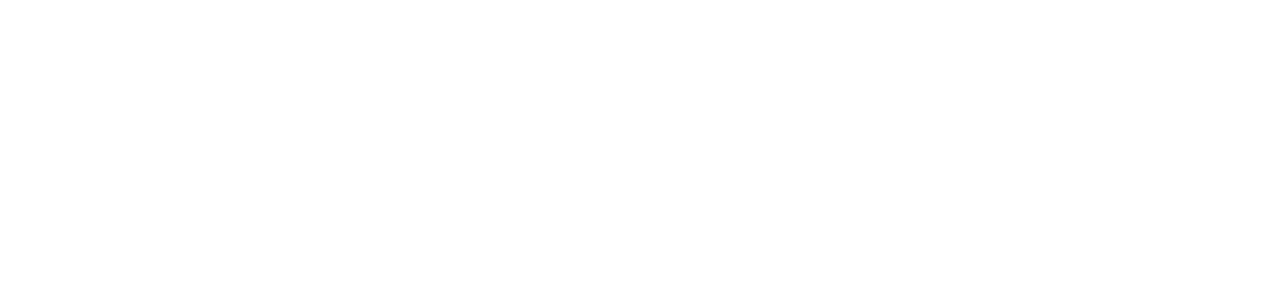
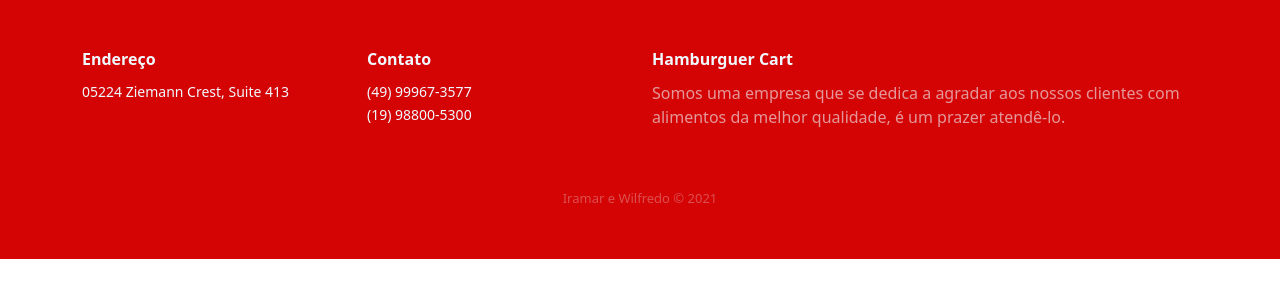
Before and after one commit to iramarvasquez/hamburger-cart, an Angular app: page /footer in a window 1280 px wide. Before the commit this address led to /. Shown: the top 300 px of the page. Built offline with nearby package versions, Linux system fonts and the light colour scheme.

Commit message:
modoficação da pagina principal

```diff
--- a/src/app/app-routing.module.ts
+++ b/src/app/app-routing.module.ts
@@ -1,13 +1,17 @@
 import { NgModule } from '@angular/core';
 import { RouterModule, Routes } from '@angular/router';
 import { CartComponent } from './components/cart/cart.component';
+import { FooterComponent } from './components/footer/footer.component';
 import { InterfaceComponent } from './components/interface/interface.component';
 import { ProductsComponent } from './components/products/products.component';
+
+
 
 const routes: Routes = [
   { path: '', component: InterfaceComponent},
   { path: 'products', component: ProductsComponent},
   { path: 'carrito', component: CartComponent},
+  { path: 'footer', component: FooterComponent},
 ];
 
 @NgModule({
--- /dev/null
+++ b/src/app/components/footer/footer.component.css
@@ -0,0 +1,91 @@
+
+
+.footer-dark {
+    padding:50px 0;
+    color:#f0f9ff;
+    background-color: rgb(212, 4, 4);
+  }
+
+  .footer-dark h3 {
+    margin-top:0;
+    margin-bottom:12px;
+    font-weight:bold;
+    font-size:16px;
+  }
+
+  .footer-dark ul {
+    padding:0;
+    list-style:none;
+    line-height:1.6;
+    font-size:14px;
+    margin-bottom:0;
+  }
+
+  .footer-dark ul a {
+    color:inherit;
+    text-decoration:none;
+    opacity:0.6;
+  }
+
+  .footer-dark ul a:hover {
+    opacity:0.8;
+  }
+
+  @media (max-width:767px) {
+    .footer-dark .item:not(.social) {
+      text-align:center;
+      padding-bottom:20px;
+    }
+  }
+
+  .footer-dark .item.text {
+    margin-bottom:36px;
+  }
+
+  @media (max-width:767px) {
+    .footer-dark .item.text {
+      margin-bottom:0;
+    }
+  }
+
+  .footer-dark .item.text p {
+    opacity:0.6;
+    margin-bottom:0;
+  }
+
+  .footer-dark .item.social {
+    text-align:center;
+  }
+
+  @media (max-width:991px) {
+    .footer-dark .item.social {
+      text-align:center;
+      margin-top:20px;
+    }
+  }
+
+  .footer-dark .item.social > a {
+    font-size:20px;
+    width:36px;
+    height:36px;
+    line-height:36px;
+    display:inline-block;
+    text-align:center;
+    border-radius:50%;
+    box-shadow:0 0 0 1px rgba(255,255,255,0.4);
+    margin:0 8px;
+    color:#fff;
+    opacity:0.75;
+  }
+
+  .footer-dark .item.social > a:hover {
+    opacity:0.9;
+  }
+
+  .footer-dark .copyright {
+    text-align:center;
+    padding-top:24px;
+    opacity:0.3;
+    font-size:13px;
+    margin-bottom:0;
+  }
--- /dev/null
+++ b/src/app/components/footer/footer.component.html
@@ -0,0 +1,28 @@
+<div class="footer-dark">
+    <footer>
+        <div class="container">
+            <div class="row">
+                <div class="col-sm-6 col-md-3 item">
+                    <h3>Endereço</h3>
+                    <ul>
+                        <li>05224 Ziemann Crest, Suite 413</li>
+
+                    </ul>
+                </div>
+                <div class="col-sm-6 col-md-3 item">
+                    <h3>Contato</h3>
+                    <ul>
+                        <li>(49) 99967-3577</li>
+                        <li>(19) 98800-5300</li>
+                    </ul>
+                </div>
+                <div class="col-md-6 item text">
+                    <h3>Hamburguer Cart</h3>
+                    <p>Somos uma empresa que se dedica a agradar aos nossos clientes com alimentos da melhor qualidade, é um prazer atendê-lo.</p>
+                </div>
+               <div class="col item social"></div>
+            </div>
+            <p class="copyright">Iramar e Wilfredo © 2021</p>
+        </div>
+    </footer>
+</div>
--- /dev/null
+++ b/src/app/components/footer/footer.component.ts
@@ -0,0 +1,15 @@
+import { Component, OnInit } from '@angular/core';
+
+@Component({
+  selector: 'app-footer',
+  templateUrl: './footer.component.html',
+  styleUrls: ['./footer.component.css']
+})
+export class FooterComponent implements OnInit {
+
+  constructor() { }
+
+  ngOnInit(): void {
+  }
+
+}
--- a/src/app/components/interface/interface.component.html
+++ b/src/app/components/interface/interface.component.html
@@ -11,9 +11,10 @@
             <h1>HAMBURGER</h1>
             <h2>PICK ME </h2>
 
-            <a href="/products" class="btn btn-danger" role="button" aria-pressed="true">FAÇA SEU PEDIDO</a>
+            <a href="/products" class="btn btn-outline-danger" role="button" aria-pressed="true">FAÇA SEU PEDIDO</a>
         </div>
 
     </article>
 
 </section>
+<app-footer></app-footer>
--- a/src/app/components/navbar/navbar.component.css
+++ b/src/app/components/navbar/navbar.component.css
@@ -1,16 +1,22 @@
 .bg-info {
     background:#fab829ef !important;
+    border-bottom:3px solid red;
 }
 
 .navbar-brand, .nav-link {
     color: red !important;
-    font-size: large;
+    font-size: 16px;
     font-weight: bolder;
+    font-family: 'Franklin Gothic Medium', 'Arial Narrow', Arial, sans-serif;
 }
 
-@media only screen and (min-width: 600px) {
+@media only screen and (min-width: 800px) {
     .navbar-toggler {
         display: none !important;
     }
+.nav-link:hover{
+
+    font-size: 17px;
+}
 
 }
--- a/src/app/components/navbar/navbar.component.html
+++ b/src/app/components/navbar/navbar.component.html
@@ -1,6 +1,6 @@
 <nav class="navbar navbar-expand-lg navbar-light bg-info">
     <div class="container">
-      <a routerLink="/" class="navbar-brand">Hamburger Cart</a>
+      <a routerLink="/" class="navbar-brand">Hamburger Pick Me</a>
       <button class="navbar-toggler" type="button" data-toggle="collapse" data-target="#navbarNav"
         aria-controls="navbarNav" aria-expanded="false" aria-label="Toggle navigation">
         <span class="navbar-toggler-icon"></span>
@@ -8,10 +8,10 @@
       <div class="collapse navbar-collapse justify-content-end" id="navbarNav">
         <ul class="navbar-nav">
           <li class="nav-item active">
-            <a routerLink="/" class="nav-link">HOME </a>
+            <a routerLink="/" class="nav-link">PAGINA PRINCIPAL</a>
           </li>
           <li class="nav-item">
-            <a routerLink="/cart" class="nav-link">CART </a>
+            <a routerLink="/cart" class="nav-link">CARRINHO</a>
           </li>
         </ul>
       </div>
--- a/src/app/components/products/products.component.html
+++ b/src/app/components/products/products.component.html
@@ -24,7 +24,7 @@
                     <!-- onchange="UpdateCost()" onchange="UpdateCost()" -->
                     <div class="text-muted">R${{ price.tomate }}/pick
                         <select id="qty_0" class="weight" name="tomate.quantity" [(ngModel)]="order.tomate.quantity" (click)="updateCost()">
-                            <option value="1" selected="selected">
+                            <option value="1" selected="selected" >
                                 Normal
                             </option>
                             <option value="2">
@@ -51,7 +51,7 @@
 
                     <!-- onchange="UpdateCost()" onchange="UpdateCost()" -->
                     <div class="text-muted">R${{ price.tomate }}/pick
-                        <select id="qty_0" class="weight" name="cebola.quantity" [(ngModel)]="order.cebola.quantity" (click)="updateCost()">
+                        <select id="qty_0" class="weight" name="cebola.quantity" [(ngModel)]="order.cebola.quantity"  (click)="updateCost()">
                             <option value="1" selected="selected">
                                 Normal
                             </option>
--- a/src/app/components/products/products.component.ts
+++ b/src/app/components/products/products.component.ts
@@ -19,8 +19,8 @@ export class ProductsComponent implements OnInit {
     alface: "0.52"
   }
   order: any  ={
-    tomate: {
-      selected: false,
+      tomate: {
+      selected: true,
       price: '',
       quantity: '1'
     },
```
Also changed, not shown: src/app/app.module.ts (+5 -2 lines), 2 other files (tests, documents, lock files or other folders).
